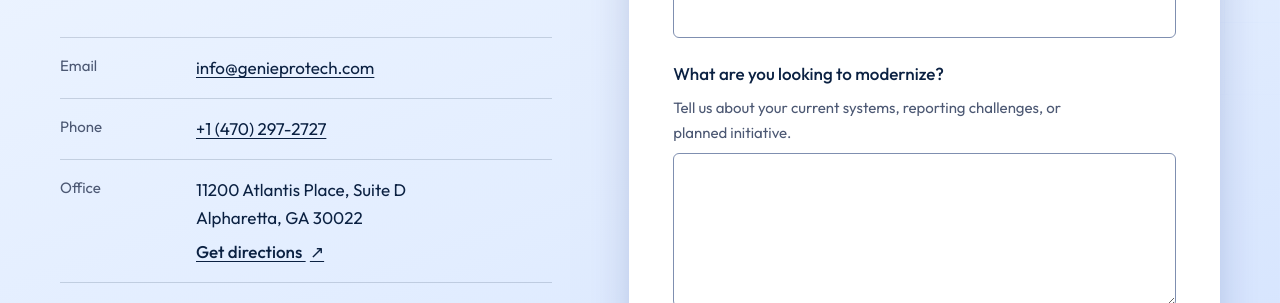
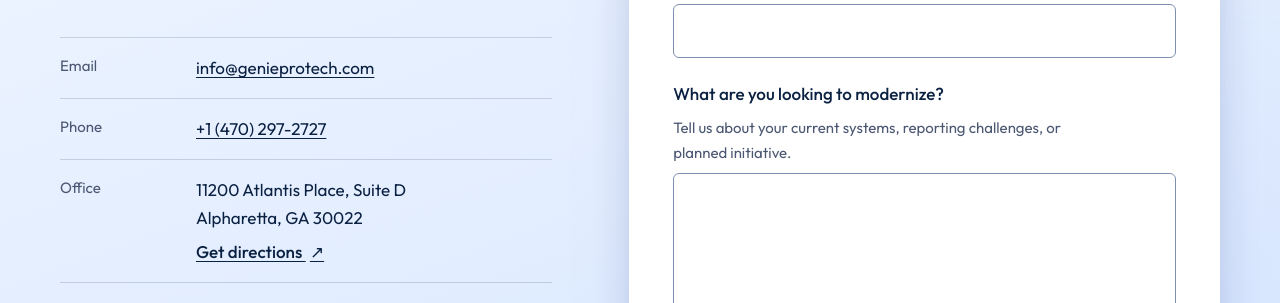
Before and after one commit to smandala1/GenieProTech, a plain HTML site: page contact.html in a window 1280 px wide. Shown: the part 497-800 px from the top of the page. Drawn offline with Linux system fonts and the light colour scheme.

Commit message:
Contact: align form card with the details column and map
Co-Authored-By: Claude Opus 5.5 <noreply@anthropic.com>

```diff
--- a/assets/styles.css
+++ b/assets/styles.css
@@ -699,3 +699,11 @@ body, .section:not(.on-navy), .service { background-color: var(--white); }
 .facts .directions { display: inline-block; margin-top: 6px; font-weight: 500; }
 .facts .directions span { margin-left: .25em; }
 @media (max-width: 760px) { .contact-map { height: 220px; border-radius: 12px; } }
+
+/* Contact: form card spans the full height of the left column (label to map bottom). */
+@media (min-width: 1001px) {
+  .contact-grid { align-items: stretch; }
+  .contact-grid .inquiry { display: flex; flex-direction: column; margin-top: 20px; }
+  .contact-grid .inquiry .field:has(textarea) { flex: 1; display: flex; flex-direction: column; }
+  .contact-grid .inquiry .field textarea { flex: 1; resize: none; }
+}
--- a/contact.html
+++ b/contact.html
@@ -7,7 +7,7 @@
   <meta name="description" content="Tell GeniePro Technologies Inc. about your current systems, reporting challenges, or planned data initiative.">
   <link rel="icon" type="image/png" href="assets/img/geniepro-logo.png">
   <link rel="preload" href="assets/fonts/outfit-latin-var.woff2" as="font" type="font/woff2" crossorigin>
-  <link rel="stylesheet" href="assets/styles.css?v=map2">
+  <link rel="stylesheet" href="assets/styles.css?v=map4">
   <script>document.documentElement.classList.add("js");</script>
 </head>
 <body>
```
